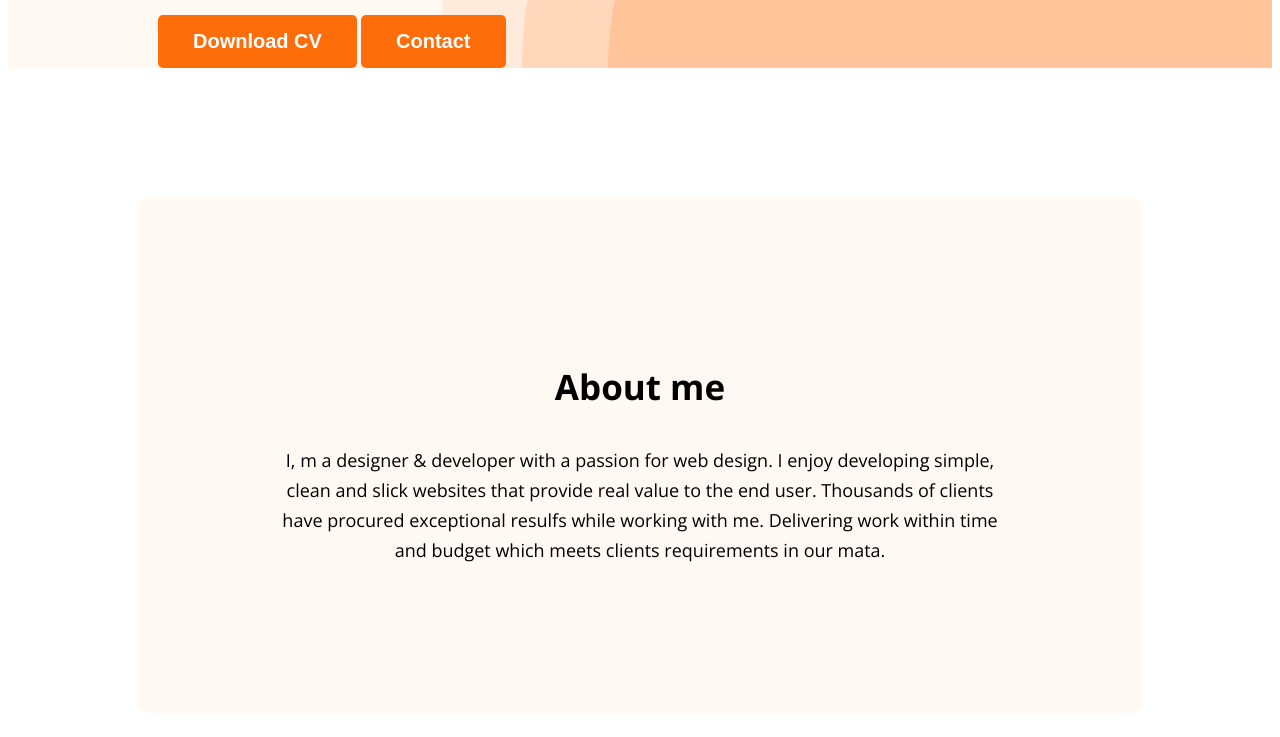
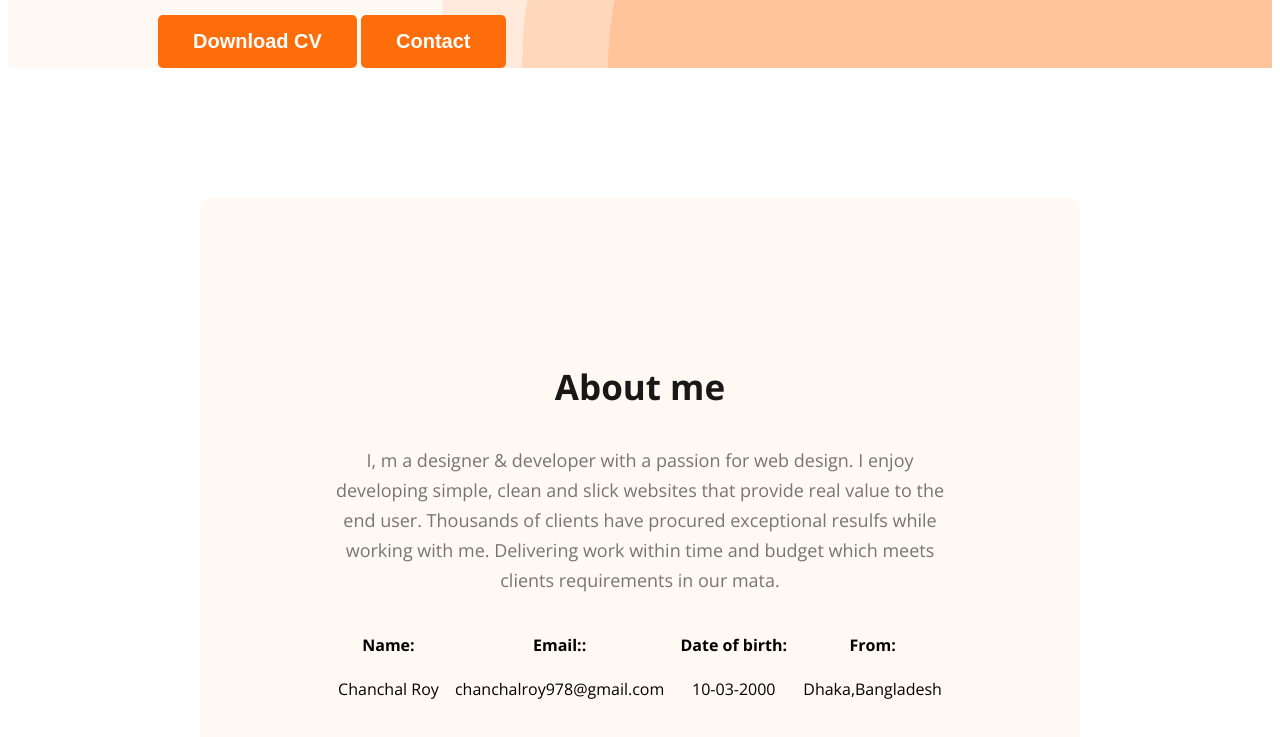
Before and after one commit to chanchal978/portfolio-roy, a plain HTML site: page index.htm in a window 1280 px wide. Shown: the part 645-1382 px from the top of the page. Drawn offline with nearby package versions, Linux system fonts and the light colour scheme.

Commit message:
about final commit

```diff
--- a/index.htm
+++ b/index.htm
@@ -38,6 +38,24 @@
                 About me
             </h3>
             <p class="section-des">I, m a designer & developer with a passion for web design. I enjoy developing simple, clean and slick websites that provide real value to the end user. Thousands of clients have procured exceptional resulfs while working with me. Delivering work within time and budget which meets clients requirements in our mata.</p>
+            <div class="about-info-container">
+                <div class="about-info">
+                    <h4 class="info-title">Name:</h4>
+                    <info-des>Chanchal Roy</info-des>
+                </div>
+                <div class="about-info">
+                    <h4 class="info-title">Email::</h4>
+                    <info-des>chanchalroy978@gmail.com</info-des>
+                </div>
+                <div class="about-info">
+                    <h4 class="info-title">Date of birth:</h4>
+                    <info-des>10-03-2000</info-des>
+                </div>
+                <div class="about-info">
+                    <h4 class="info-title">From:</h4>
+                    <info-des>Dhaka,Bangladesh</info-des>
+                </div>
+            </div>
         </section>
     </main>
     <footer>
--- a/styles/portfolio.css
+++ b/styles/portfolio.css
@@ -92,6 +92,11 @@ nav a {
     line-height: 30px;
 }
 
+main {
+    max-width: 1140px;
+    margin: 0 auto;
+}
+
 .about {
     padding: 130px;
     border-radius: 10px;
@@ -100,7 +105,7 @@ nav a {
 }
 
 .section-title {
-    color: #181818);
+    color: #181818;
     text-align: center;
     font-size: 35px;
     font-weight: 700;
@@ -108,9 +113,17 @@ nav a {
 }
 
 .section-des {
-    color: #757575);
+    color: #757575;
     text-align: center;
     font-size: 18px;
     font-weight: 400;
     line-height: 30px;
 }
+.about-info-container{
+    display: flex;
+    justify-content: space-around;
+
+}
+.about-info{
+    text-align: center;
+}
```
